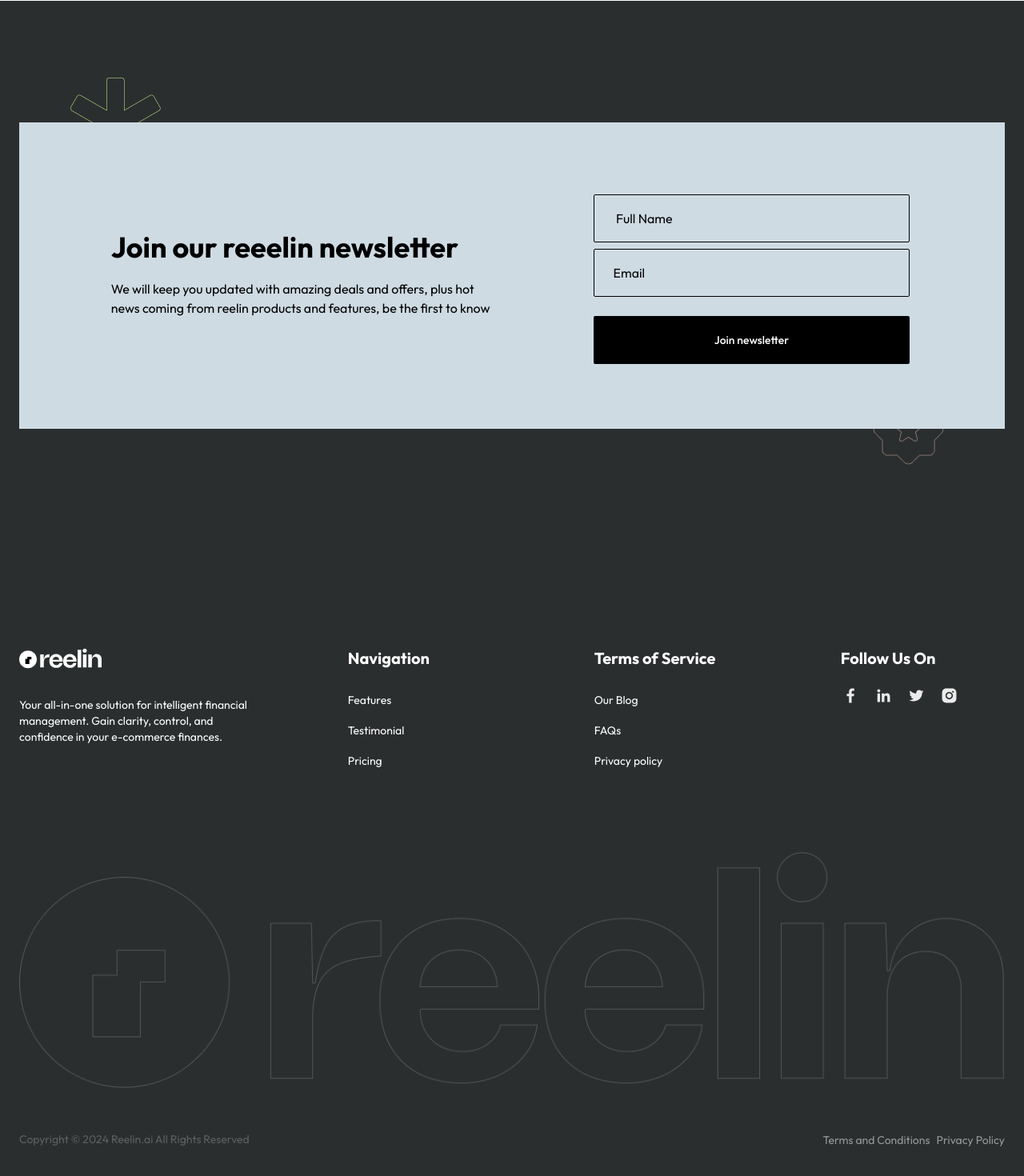
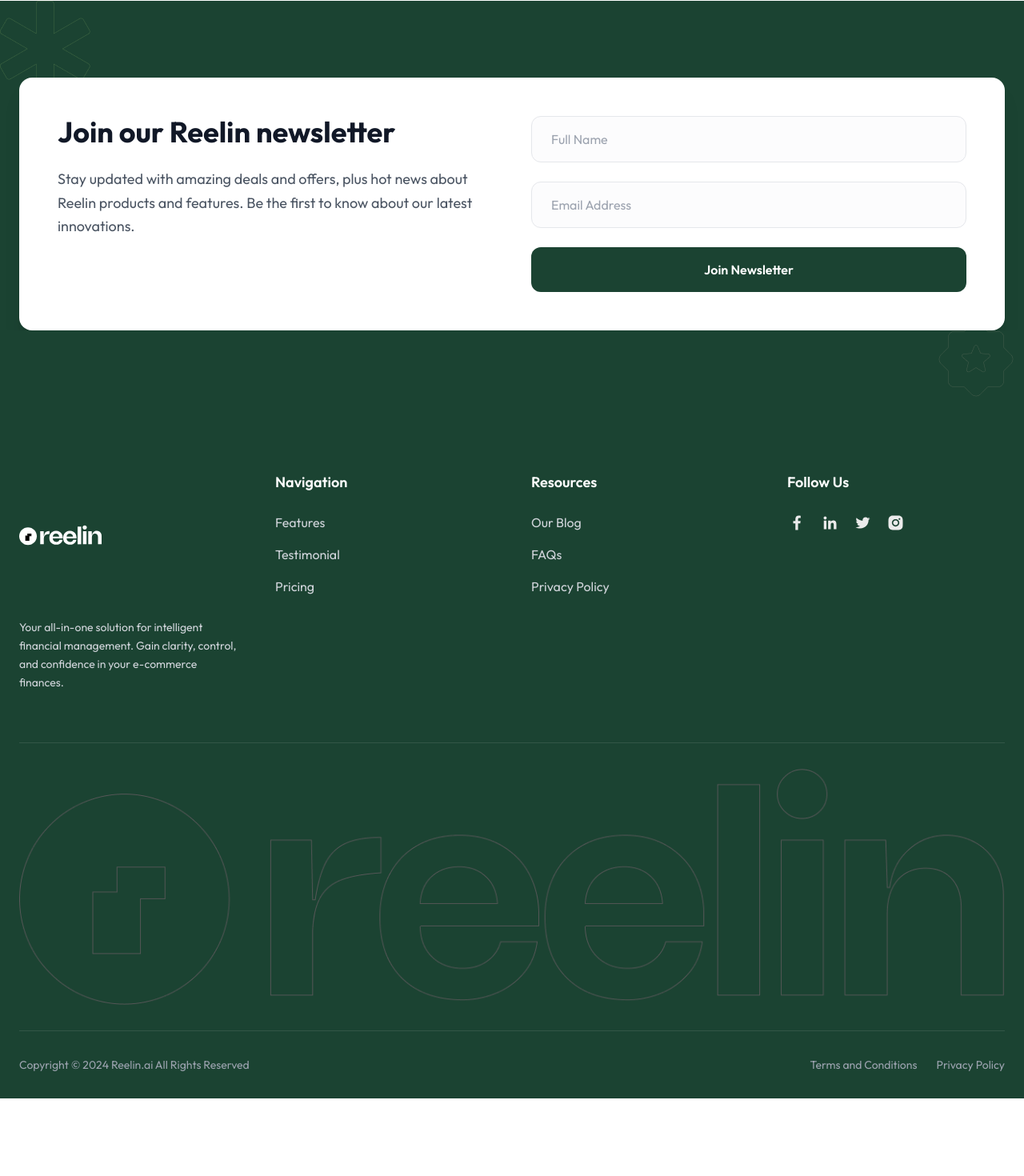
Before and after one commit to adugamayuba/reelin, a Next.js app: page / in a window 1280 px wide. Shown: the part 4534-6004 px from the top of the page at 80% size. After the commit the page ends 5907 px from the top, so only its background shows below. Built offline with nearby package versions, Linux system fonts and the light colour scheme.

Commit message:
contact us , footer is fixed

```diff
--- a/components/LandingPage/ContactUs.tsx
+++ b/components/LandingPage/ContactUs.tsx
@@ -9,98 +9,169 @@
 const ContactUs = () => {
     const [email, setEmail] = useState("");
     const [name, setName] = useState("");
-    const [message, setMessage] = useState("");
     const [loading, setLoading] = useState(false);
-    const handlePost = () => {
+    const [errors, setErrors] = useState({ email: "", name: "" });
 
+    const validateForm = () => {
+        let isValid = true;
+        const newErrors = { email: "", name: "" };
+
+        // Name validation
+        if (!name.trim()) {
+            newErrors.name = "Name is required";
+            isValid = false;
+        }
+
+        // Email validation
+        const emailRegex = /^[^\s@]+@[^\s@]+\.[^\s@]+$/;
+        if (!email.trim()) {
+            newErrors.email = "Email is required";
+            isValid = false;
+        } else if (!emailRegex.test(email)) {
+            newErrors.email = "Please enter a valid email address";
+            isValid = false;
+        }
+
+        setErrors(newErrors);
+        return isValid;
+    };
+
+    const handlePost = async () => {
+        if (!validateForm()) {
+            toast.error("Please check all required fields");
+            return;
+        }
+
+        try {
             setLoading(true);
             const data = {
-        email: email,
-        name: name,
+                email: email.trim(),
+                name: name.trim(),
             };
 
-      const resp = postWaitList(data).then((res) => {
-        setLoading(false);
+            await postWaitList(data);
+            toast.success("Successfully! We will get back to you as soon as possible");
             setEmail("");
             setName("");
-        setMessage("");
+            setErrors({ email: "", name: "" });
+        } catch (error) {
+            console.error("Newsletter subscription error:", error);
+            toast.error("Something went wrong. Please try again.");
+        } finally {
+            setLoading(false);
+        }
+    };
 
-        toast.success(
-          "Successfully!  We will get back to you as soon as possible"
-        );
-      });
+    const handleKeyPress = (e: React.KeyboardEvent) => {
+        if (e.key === 'Enter' && !loading) {
+            handlePost();
+        }
     };
+
     return (
-    <div className="w-full bg-background pb-24 pt-24  ">
+        <section className="w-full bg-[#1B4332] py-24 relative overflow-hidden">
             <ContainerLayout>
-        <div className="w-full relative flex flex-col ">
-          <span className=" z-[2] ml-16 hidden lg:flex ">
+                {/* Background Stars */}
+                <div className="absolute left-0 top-0 opacity-20">
                     <Image
                         src={leftStar}
-              alt="leftstar"
+                        alt="Decorative star"
                         width={leftStar?.width}
                         height={leftStar?.height}
                     />
-          </span>
-          <div className="w-full z-10 bg-greyish h-full lg:min-h-[383px]  py-12 lg:-mt-16 flex items-center">
-            <div className="w-full lg:w-10/12 mx-auto flex flex-col lg:flex-row lg:items-center lg:justify-between h-full ">
-              {/* left side */}
-              <div className="w-full lg:w-6/12 px-3 xl:w-6/12 flex flex-col justify-center h-full">
-                <h1 className="text-black text-2xl lg:text-[36px] font-bold">
-                  Join our reeelin newsletter
-                </h1>
-                <p className="text-black mt-6 max-w-[536px] ">
-                  We will keep you updated with amazing deals and offers, plus
-                  hot news coming from reelin products and features, be the
-                  first to know
+                </div>
+                <div className="absolute right-0 bottom-0 opacity-20">
+                    <Image
+                        src={rightStar}
+                        alt="Decorative star"
+                        width={rightStar?.width}
+                        height={rightStar?.height}
+                    />
+                </div>
+
+                {/* Content Container */}
+                <div className="relative z-10 bg-white rounded-2xl shadow-xl">
+                    <div className="grid lg:grid-cols-2 gap-12 p-12">
+                        {/* Left Column - Text */}
+                        <div className="space-y-6">
+                            <h2 className="text-3xl md:text-4xl font-bold text-gray-900">
+                                Join our Reelin newsletter
+                            </h2>
+                            <p className="text-lg text-gray-600 leading-relaxed">
+                                Stay updated with amazing deals and offers, plus hot news about Reelin products
+                                and features. Be the first to know about our latest innovations.
                             </p>
                         </div>
 
-              {/* right side */}
-              <div className="w-full flex flex-col lg:w-5/12 px-4 mt-8 lg:mt-0">
-                <div className="flex flex-col">
+                        {/* Right Column - Form */}
+                        <div className="space-y-6">
+                            <div>
                                 <input
                                     type="text"
-                    className=" bg-transparent flex items-center px-6 mt-2 placeholder:text-customBlack border border-black rounded-[2px] w-full h-[60px] outline-none"
-                    placeholder=" Full Name"
+                                    className={`w-full px-6 py-4 rounded-xl border ${
+                                        errors.name ? 'border-red-300 bg-red-50/50' : 'border-gray-200 bg-gray-50/50'
+                                    } placeholder:text-gray-400 focus:outline-none focus:ring-2
+                                    focus:ring-[#1B4332] focus:border-transparent transition-all`}
+                                    placeholder="Full Name"
                                     required
                                     value={name}
-                    onChange={(e: any) => setName(e.target.value)}
+                                    onChange={(e) => {
+                                        setName(e.target.value);
+                                        if (errors.name) setErrors(prev => ({ ...prev, name: "" }));
+                                    }}
+                                    onKeyPress={handleKeyPress}
+                                    aria-label="Full Name"
                                 />
+                                {errors.name && (
+                                    <p className="mt-1 text-sm text-red-500">{errors.name}</p>
+                                )}
                             </div>
-                <div className="flex flex-col">
+                            <div>
                                 <input
                                     type="email"
                                     required
-                    className="bg-transparent flex items-center px-6 mt-2 placeholder:text-customBlack border border-black rounded-[2px] w-full h-[60px] outline-none"
-                    placeholder="Email"
+                                    className={`w-full px-6 py-4 rounded-xl border ${
+                                        errors.email ? 'border-red-300 bg-red-50/50' : 'border-gray-200 bg-gray-50/50'
+                                    } placeholder:text-gray-400 focus:outline-none focus:ring-2
+                                    focus:ring-[#1B4332] focus:border-transparent transition-all`}
+                                    placeholder="Email Address"
                                     value={email}
-                    onChange={(e: any) => setEmail(e.target.value)}
+                                    onChange={(e) => {
+                                        setEmail(e.target.value);
+                                        if (errors.email) setErrors(prev => ({ ...prev, email: "" }));
+                                    }}
+                                    onKeyPress={handleKeyPress}
+                                    aria-label="Email Address"
                                 />
+                                {errors.email && (
+                                    <p className="mt-1 text-sm text-red-500">{errors.email}</p>
+                                )}
                             </div>
-                <div className='w-full'>
-
-                  <button onClick={handlePost} disabled={loading} className="w-full mt-6 bg-black h-[60px] flex items-center justify-center text-white cursor-pointer rounded-[2px] font-medium text-sm">
-                    {
-                      loading ? "Loading" : "Join newsletter"
-                    }
-
+                            <button
+                                onClick={handlePost}
+                                disabled={loading}
+                                className="w-full bg-[#1B4332] text-white py-4 rounded-xl font-semibold
+                                         hover:bg-[#143026] transition-colors duration-300 disabled:opacity-70
+                                         disabled:cursor-not-allowed flex items-center justify-center"
+                                aria-label={loading ? "Subscribing..." : "Join Newsletter"}
+                            >
+                                {loading ? (
+                                    <>
+                                        <svg className="animate-spin -ml-1 mr-3 h-5 w-5 text-white" xmlns="http://www.w3.org/2000/svg" fill="none" viewBox="0 0 24 24">
+                                            <circle className="opacity-25" cx="12" cy="12" r="10" stroke="currentColor" strokeWidth="4"></circle>
+                                            <path className="opacity-75" fill="currentColor" d="M4 12a8 8 0 018-8V0C5.373 0 0 5.373 0 12h4zm2 5.291A7.962 7.962 0 014 12H0c0 3.042 1.135 5.824 3 7.938l3-2.647z"></path>
+                                        </svg>
+                                        Subscribing...
+                                    </>
+                                ) : (
+                                    "Join Newsletter"
+                                )}
                             </button>
                         </div>
                     </div>
                 </div>
-          </div>
-          <span className=" hidden  z-[2] mr-16 -mt-[56px] lg:flex justify-end ">
-            <Image
-              src={rightStar}
-              alt="leftstar"
-              width={leftStar?.width}
-              height={leftStar?.height}
-            />
-          </span>
-        </div>
             </ContainerLayout>
-    </div>
+        </section>
     );
 }
 
--- a/components/LandingPage/Footer.tsx
+++ b/components/LandingPage/Footer.tsx
@@ -1,3 +1,5 @@
+"use client";
+
 import React from "react";
 import ContainerLayout from "../../Layouts/ContainerLayout";
 import Link from "next/link";
@@ -16,138 +18,92 @@
     name: "Testimonial",
   },
   {
-    url: "#",
+    url: "#pricing",
     name: "Pricing",
-  },
-];
-const privacy = [
-  {
-    url: "#",
-    name: "Our Blog",
-  },
-  {
-    url: "#",
-    name: "FAQs",
   },
 ];
 
 const terms = [
   {
-    url: "#",
+    url: "/blog",
     name: "Our Blog",
   },
   {
-    url: "#",
+    url: "/faqs",
     name: "FAQs",
   },
   {
-    url: "#",
-    name: "Privacy policy",
+    url: "/privacy",
+    name: "Privacy Policy",
   },
 ];
+
 const Footer = () => {
   return (
-    <div className="w-full flex lg:flex flex-col py-[120px] bg-background flow-hide">
-      <div className="w-full  ">
+    <footer className="bg-[#1B4332] pt-20 pb-8">
       <ContainerLayout>
-          <div className="w-full flex flex-col flow-hide">
-            {/* uper session */}
-            <div className="w-full flex lg:flex-row flex-col lg:justify-between mb-20 lg:items-start ">
-              <div className="w-full lg:w-3/12 flex flex-col justify-start ">
-                <span className="mt-[-66px]">
+        {/* Main Footer Content */}
+        <div className="grid grid-cols-1 md:grid-cols-2 lg:grid-cols-4 gap-12 mb-16">
+          {/* Brand Column */}
+          <div className="space-y-6">
             <WhiteLogo />
-                </span>
-                <p className="text-white lg:w-full text-sm  max-w-[358px] mt-[-32px]">
+            <p className="text-gray-300 text-sm leading-relaxed">
               Your all-in-one solution for intelligent financial management.
-                  Gain clarity, control, and confidence in your e-commerce
-                  finances.
+              Gain clarity, control, and confidence in your e-commerce finances.
             </p>
-                {/* <div className="mt-6 flex space-x-2 items-center">
-                    <p className="text-[#ebebeb] text-base font-medium ">
-                      Learn More
-                    </p>
-                    <ArrowRight />
-                  </div> */}
           </div>
-              <div className=" w-full lg:w-8/12 flex lg:flex-row  lg:justify-between flex-wrap ">
-                {/* start of a park */}
-                <div className="w-1/2 lg:w-4/12 flex flex-col mt-8 lg:mt-0">
-                  <h1 className="font-bold text-white lg:text-xl">
-                    Navigation
-                  </h1>
-                  <div className="flex flex-col space-y-[18px] mt-7">
-                    {navigation?.map((item: any, index: number) => {
-                      return (
+
+          {/* Navigation */}
+          <div>
+            <h4 className="text-white font-semibold text-lg mb-6">Navigation</h4>
+            <ul className="space-y-4">
+              {navigation.map((item, index) => (
+                <li key={index}>
                   <Link
-                          key={index}
                     href={item.url}
-                          className="text-white text-sm lg:text-sm"
+                    className="text-gray-300 hover:text-white transition-colors"
                   >
-                          {item?.name}
+                    {item.name}
                   </Link>
-                      );
-                    })}
+                </li>
+              ))}
+            </ul>
           </div>
+
+          {/* Terms */}
+          <div>
+            <h4 className="text-white font-semibold text-lg mb-6">Resources</h4>
+            <ul className="space-y-4">
+              {terms.map((item, index) => (
+                <li key={index}>
+                  <Link
+                    href={item.url}
+                    className="text-gray-300 hover:text-white transition-colors"
+                  >
+                    {item.name}
+                  </Link>
+                </li>
+              ))}
+            </ul>
           </div>
-                {/* send of a parck */}
-                {/* start of a park */}
-                {/* <div className="w-1/2 lg:w-3/12 flex flex-col mt-8 lg:mt-0">
-                    <h1 className="font-bold text-white lg:text-xl">
-                      Privacy Policy
-                    </h1>
-                    <div className="flex flex-col space-y-[18px] mt-7">
-                      {privacy?.map((item: any, index: number) => {
-                        return (
-                          <Link
-                            key={index}
-                            href={item.url}
-                            className="text-white text-sm lg:text-sm"
-                          >
-                            {item?.name}
-                          </Link>
-                        );
-                      })}
-                    </div>
-                  </div> */}
-                {/* send of a parck */}
-                {/* start of a park */}
-                <div className="w-1/2 lg:w-4/12 flex flex-col mt-8 lg:mt-0">
-                  <h1 className="font-bold text-white lg:text-xl">
-                    Terms of Service
-                  </h1>
-                  <div className="flex flex-col space-y-[18px] mt-7">
-                    {terms?.map((item: any, index: number) => {
-                      return (
-                        <Link
-                          key={index}
-                          href={item.url}
-                          className="text-white text-sm lg:text-sm"
-                        >
-                          {item?.name}
-                        </Link>
-                      );
-                    })}
-                  </div>
-                </div>
-                {/* send of a parck */}
 
-                <div className="w-1/2 lg:w-3/12 flex flex-col mt-8 lg:mt-0">
-                  <h1 className="font-bold text-white  lg:text-xl">
-                    Follow Us On
-                  </h1>
-                  <div className="w-full flex items-center space-x-4 mt-5">
+          {/* Social Links */}
+          <div>
+            <h4 className="text-white font-semibold text-lg mb-6">Follow Us</h4>
+            <div className="flex space-x-4">
               <Link
                 href="https://www.facebook.com/reelinhq"
                 target="_blank"
                 rel="noopener noreferrer"
+                className="text-gray-300 hover:text-white transition-colors"
               >
                 <Facebook />
               </Link>
               <Link
                 href="https://www.linkedin.com/company/reelinhq/"
                 target="_blank"
-                      // target="_blank"
                 rel="noopener noreferrer"
+                className="text-gray-300 hover:text-white transition-colors"
               >
                 <LinkedIn />
               </Link>
@@ -155,6 +111,7 @@
                 href="https://www.x.com/reelinHQ"
                 target="_blank"
                 rel="noopener noreferrer"
+                className="text-gray-300 hover:text-white transition-colors"
               >
                 <Twitter />
               </Link>
@@ -162,50 +119,41 @@
                 href="https://www.instagram.com/reelinhq"
                 target="_blank"
                 rel="noopener noreferrer"
+                className="text-gray-300 hover:text-white transition-colors"
               >
                 <Instagram />
               </Link>
             </div>
           </div>
         </div>
+
+        {/* Logo Banner */}
+        <div className="border-t border-white/10 pt-8 mb-8">
+          <Image src={bigLogo} alt="Reelin" className="max-w-full h-auto" />
         </div>
-            {/* lower session */}
-          </div>
-          <div className="my-6 w-full ">
-            <Image src={bigLogo} alt="big" />
-          </div>
-        </ContainerLayout>
-      </div>
-      <div className="w-full flex bg-background flow-hide ">
-        <ContainerLayout>
-          <div className="w-full flex lg:flex-row flex-col-reverse lg:justify-between lg:items-center py-4 lg:py-0 lg:h-20 border-opacity-50 ">
-            <p className="text-sm lg:text-sm text-[#929292] text-opacity-50 text-center lg:text-start">
+
+        {/* Bottom Bar */}
+        <div className="border-t border-white/10 pt-8 flex flex-col lg:flex-row justify-between items-center gap-4">
+          <p className="text-gray-400 text-sm">
             Copyright © 2024 Reelin.ai All Rights Reserved
           </p>
-            <div className="hidden lg:flex">
-              <p className="text-sm lg:text-sm text-[#fff]"></p>
-              <span>
+          <div className="flex items-center space-x-6">
             <Link
-                  href="#"
-                  className="text-sm lg:text-sm text-white text-opacity-50  mr-1 ml-1"
+              href="/terms"
+              className="text-gray-400 hover:text-white text-sm transition-colors"
             >
               Terms and Conditions
             </Link>
-              </span>
-
-              <span>
             <Link
-                  href="#"
-                  className="text-sm lg:text-sm text-white text-opacity-50  ml-1"
+              href="/privacy"
+              className="text-gray-400 hover:text-white text-sm transition-colors"
             >
               Privacy Policy
             </Link>
-              </span>
           </div>
         </div>
       </ContainerLayout>
-      </div>
-    </div>
+    </footer>
   );
 };
 
```
Also changed, not shown: 1 other file (tests, documents, lock files or other folders). Lines whose indentation alone changed are shown as unchanged.
